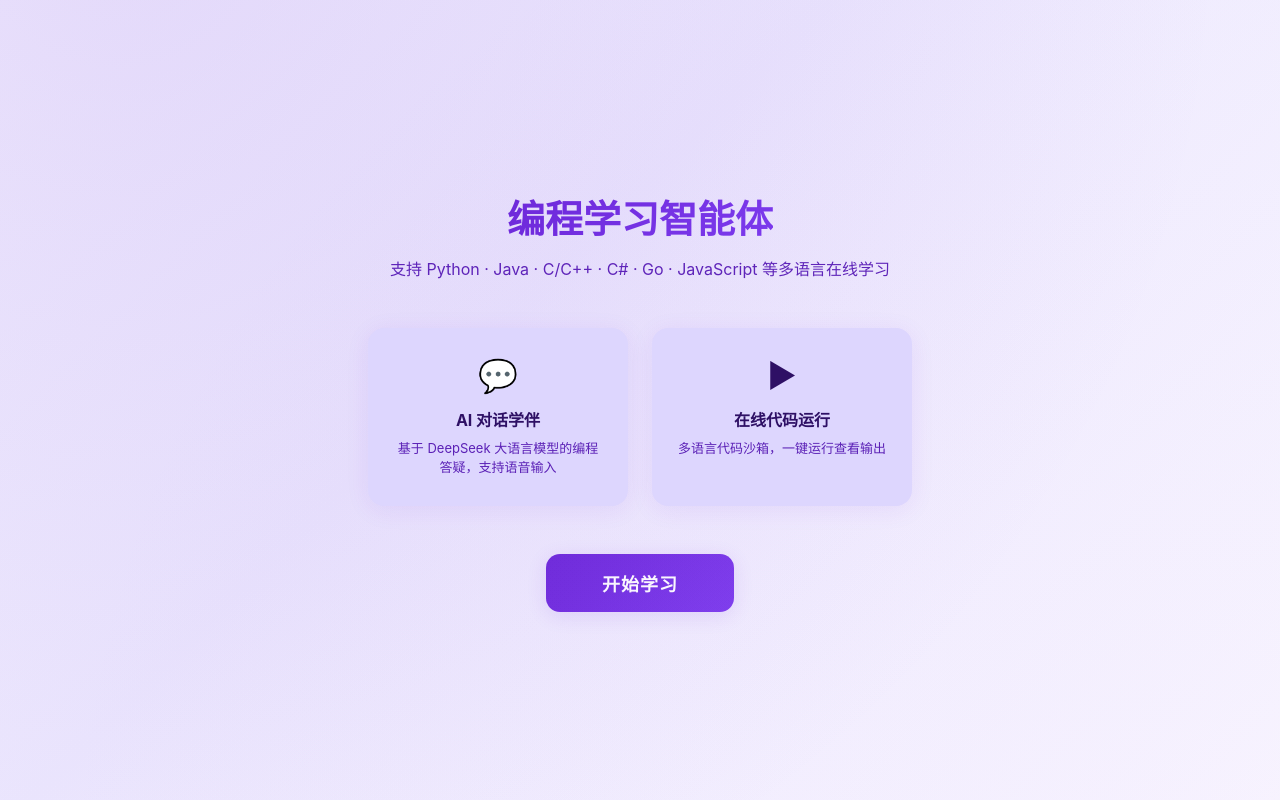
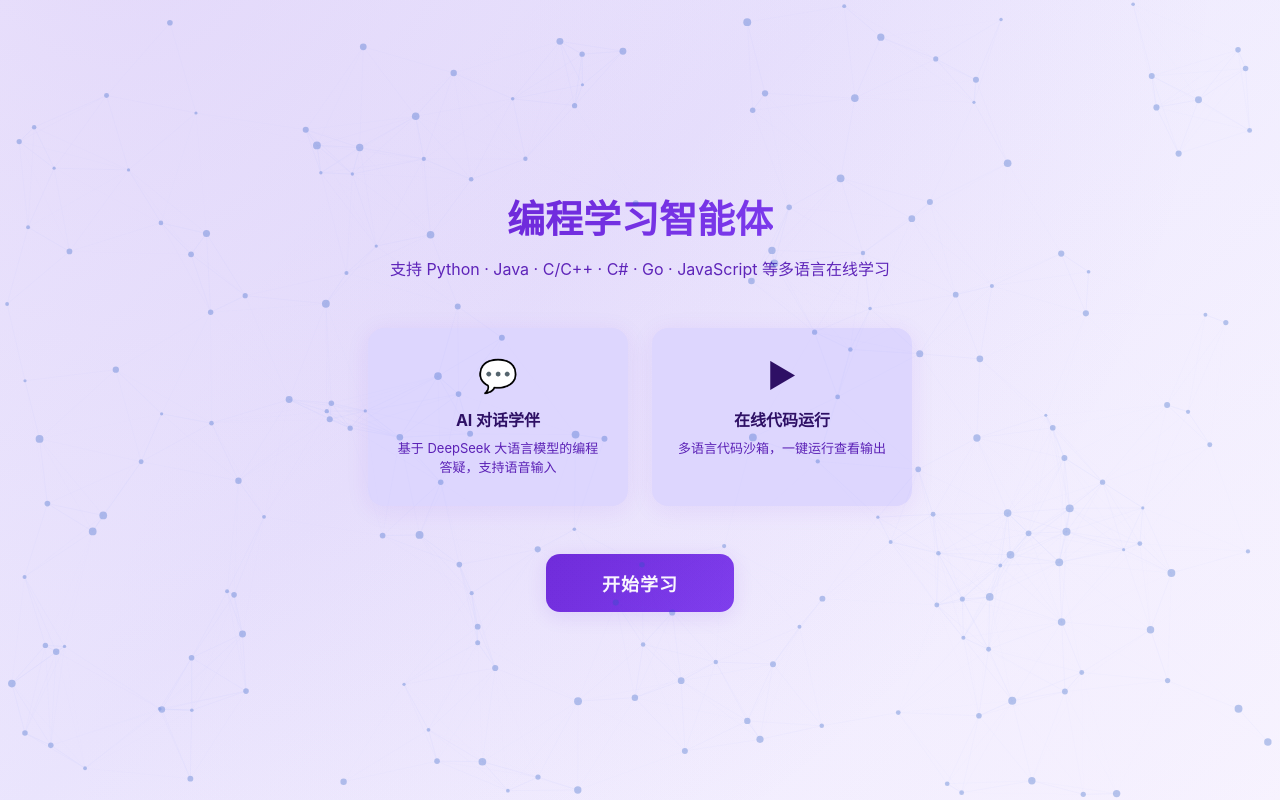
Before and after one commit to pityyou/programming-tutor, a Vue app in the folder client/: page / in a window 1280 px wide. Built offline with nearby package versions, Linux system fonts and the light colour scheme.

Commit message:
fix: restore dark bg, particles as subtle overlay with pointer-events none

```diff
--- a/client/src/components/ParticleBackground.vue
+++ b/client/src/components/ParticleBackground.vue
@@ -147,7 +147,8 @@ onUnmounted(() => {
   top: 0; left: 0;
   width: 100%; height: 100%;
   pointer-events: none;
-  z-index: 0;
-  opacity: 0.7;
+  z-index: 9999;
+  pointer-events: none !important;
+  opacity: 0.5;
 }
 </style>
--- a/client/src/style.css
+++ b/client/src/style.css
@@ -91,7 +91,7 @@
 html, body, #app {
   height: 100%;
   font-family: -apple-system, BlinkMacSystemFont, 'Segoe UI', Roboto, sans-serif;
-  background: transparent;
+  background: var(--bg-primary);
   color: var(--text-primary);
 }
 
```
